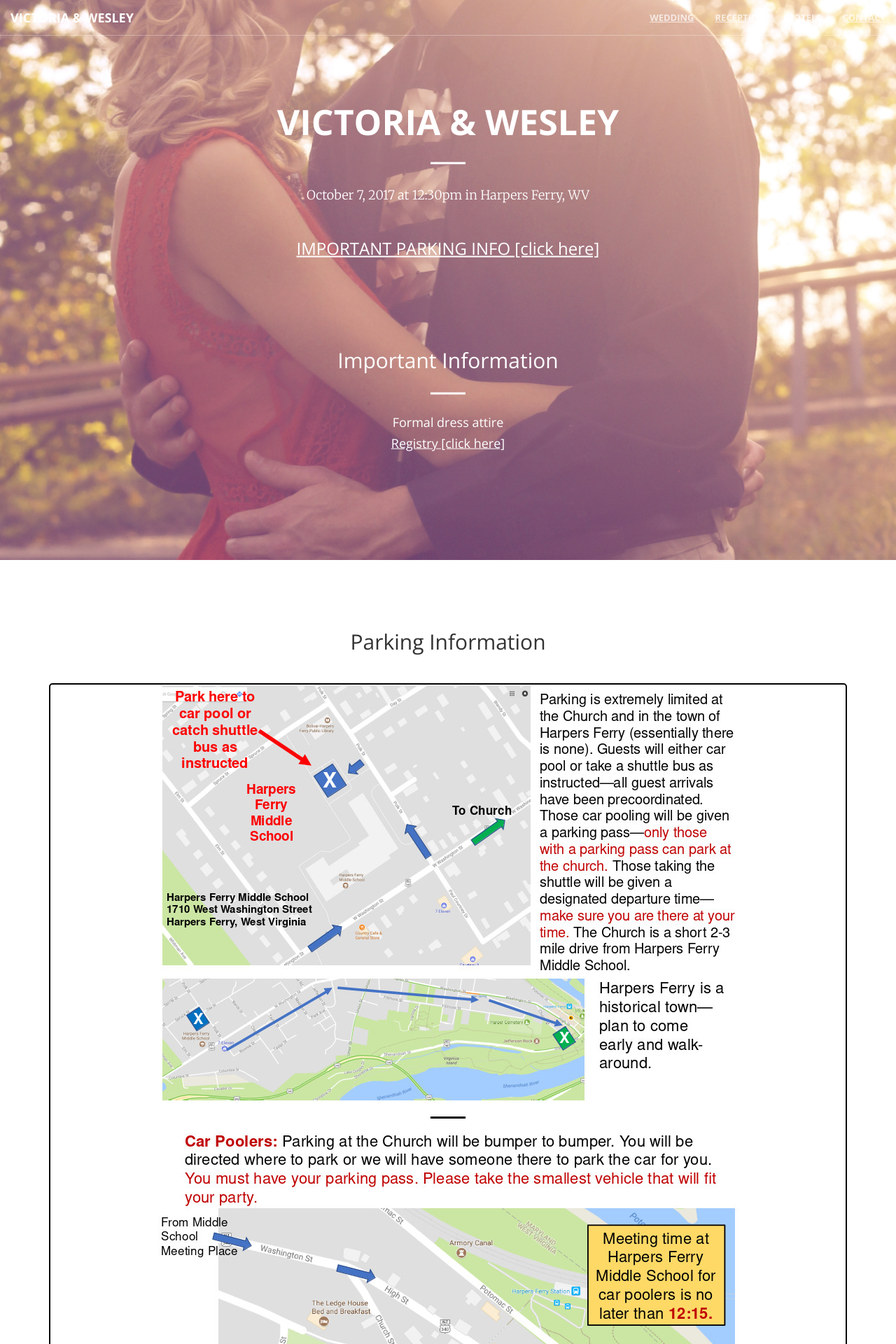
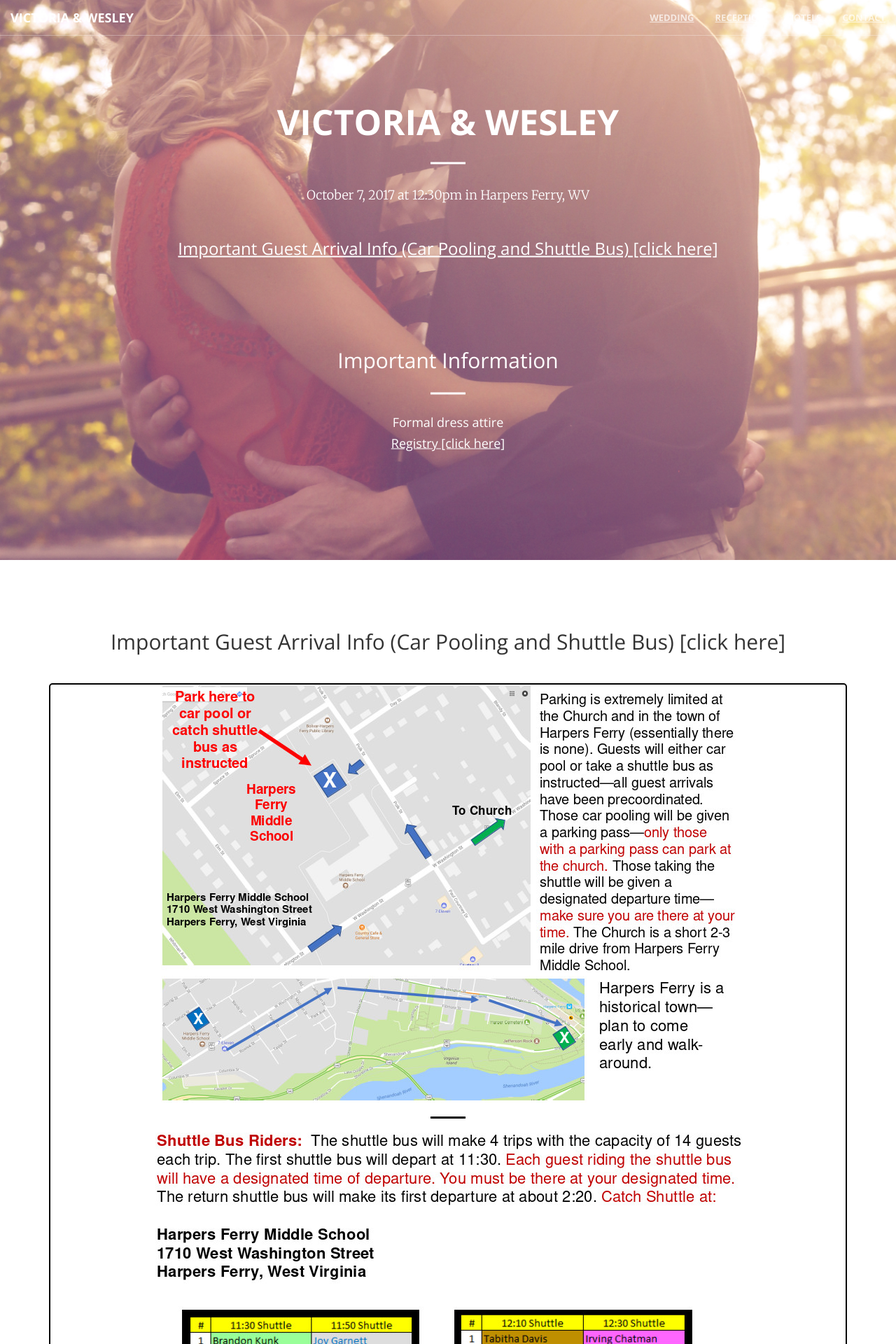
Before and after one commit to wdgarey/wedding, a PHP site: page /wedding/main/index.php in a window 1280 px wide. Shown: the top 1920 px of the page at 70% size. Run offline with PHP 8.4, Linux system fonts and the light colour scheme; some libraries are stand-ins or nearby versions.

Commit message:
Updated parking slides

```diff
--- a/wedding/main/index.php
+++ b/wedding/main/index.php
@@ -7,7 +7,7 @@ include("../includes/header.php");
                 <h1 id="homeHeading">Victoria &amp; Wesley</h1>
                 <hr />
                 <p style="color:white">October 7, 2017 at 12:30pm in Harpers Ferry, WV</p>
-                <h3><a style="color:white" class="page-scroll" href="../main/index.php#location">IMPORTANT PARKING INFO [click here]</a></h3>
+                <h3><a style="color:white" class="page-scroll" href="../main/index.php#location">Important Guest Arrival Info (Car Pooling and Shuttle Bus) [click here]</a></h3>
                 <br />
                 <br />
                 <br />
@@ -24,14 +24,14 @@ include("../includes/header.php");
         <div class="container">
             <div class="row">
                 <div class="col-lg-12 text-center">
-                    <h2 class="section-heading">Parking Information</h2>
+                    <h2 class="section-heading">Important Guest Arrival Info (Car Pooling and Shuttle Bus) [click here]</h2>
                     <hr class="primary">
                     <div class="inst">
                       <img style="margin:auto;" src="../img/parking1.jpg" class="img-responsive" alt="parking slide 1">
                       <hr class="dark" />
+                      <img style="margin:auto;" src="../img/parking3.jpg" class="img-responsive" alt="parking slide 3">
+                      <hr class="dark" />
                       <img style="margin:auto;" src="../img/parking2.jpg" class="img-responsive" alt="parking slide 2">
-                      <hr class="dark" />
-                      <img style="margin:auto;" src="../img/parking3.jpg" class="img-responsive" alt="parking slide 3">
                     </div>
                 </div>
             </div>
@@ -44,9 +44,7 @@ include("../includes/header.php");
                     <h2 class="section-heading">Reception Information</h2>
                     <hr class="primary" />
                     <hr class="primary">
-                    <div class="inst">
-                      <img style="margin:auto;" src="../img/casino_entrance.jpg" class="img-responsive" alt="Reception entrance instructions" />
-                    </div>
+                    <img style="margin:auto;" src="../img/casino_entrance.jpg" class="img-responsive" alt="Reception entrance instructions" />
                 </div>
             </div>
         </div>
```
Also changed, not shown: wedding/img/casino_entrance.jpg.
